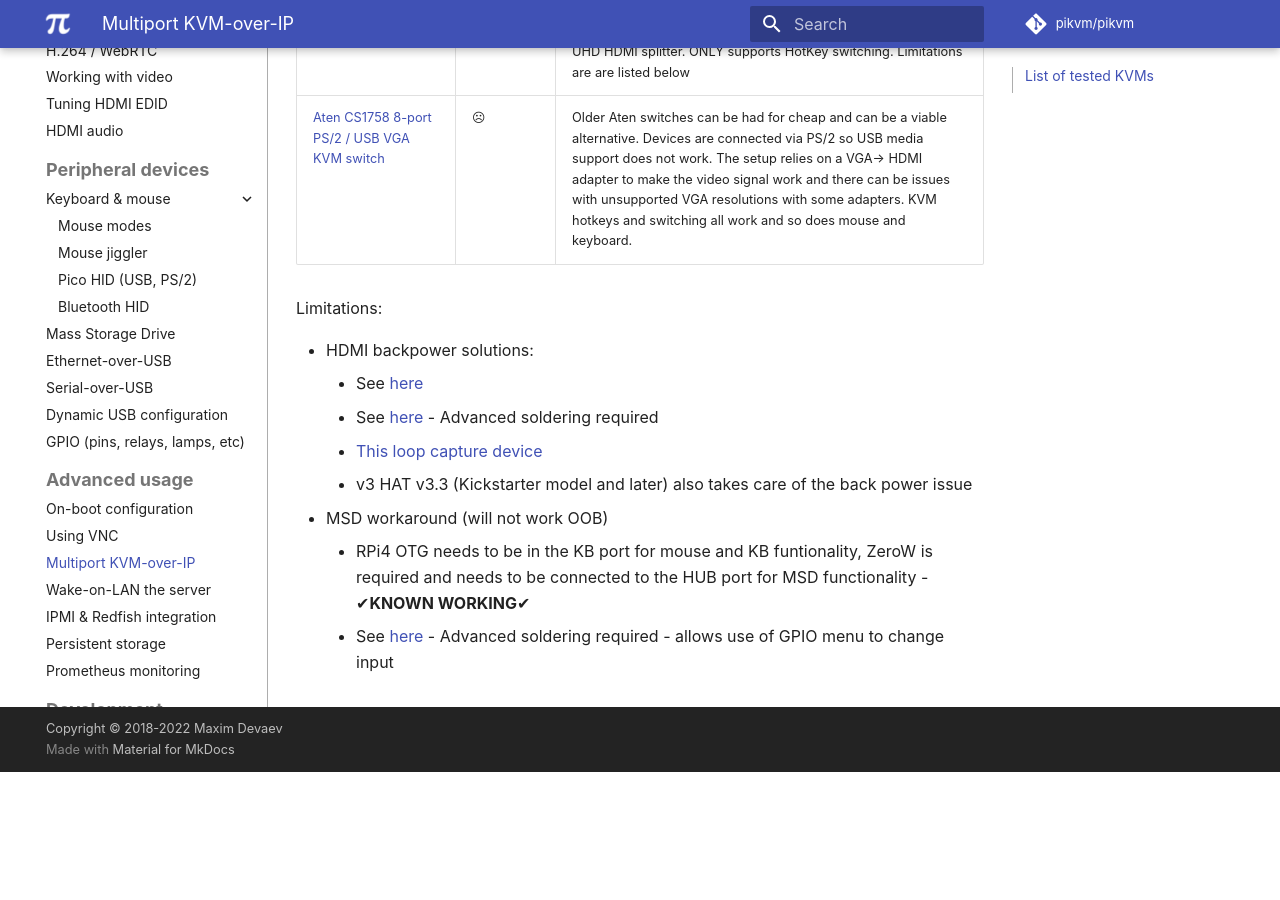
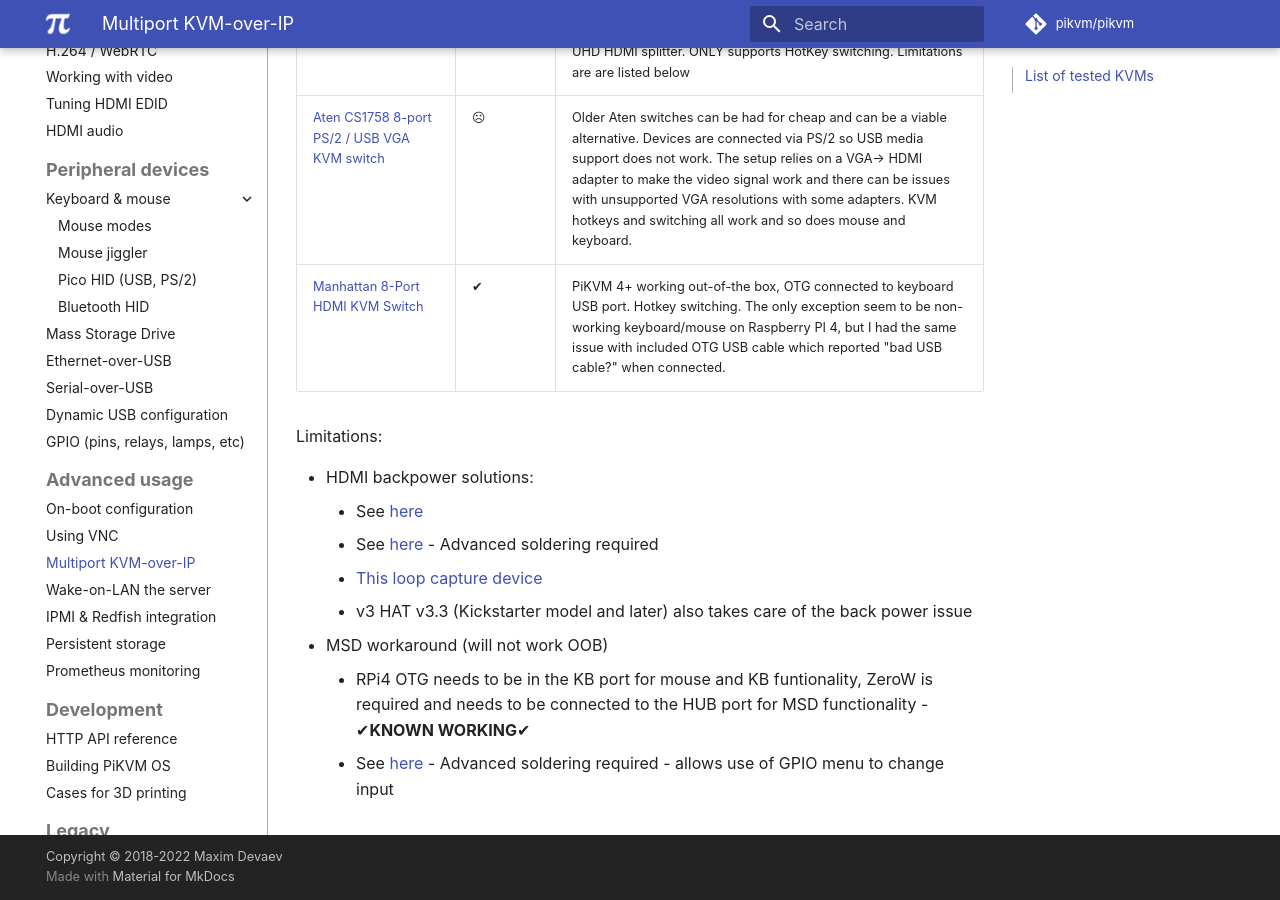
Before and after one commit to pikvm/pikvm, an MkDocs documentation site: the page built from docs/multiport.md, in a window 1280 px wide and 900 px high, scrolled down 1391 px. Built offline with MkDocs 1.6.1 and Material for MkDocs 9.7.7, drawn with Linux system fonts in a browser that asks for light colours; some web fonts are replaced; comment, search, counter and statistics services are not loaded; before the commit the page ends 2163 px from its top, so only the background shows below that.

Commit message:
Added Manhattan KVM switch

```diff
--- a/docs/multiport.md
+++ b/docs/multiport.md
@@ -28,6 +28,7 @@
 | [XH-HK4401 4-port HDMI USB KVM Switch](https://www.aliexpress.com/item/4000849336545.html) | ✔ | [Using with PiKVM](xh_hk4401.md) - USB MSD works, requires the HDMI backpower solutions found below |
 | [AIMOS 8-port HDMI USB-C KVM Switch](https://www.amazon.de/AIMOS-Umschalter-Tastatur-unterst%C3%BCtzen-verbunden/dp/B08FR5K111/) | ☹ | Similar to Ali's noname model, available in 4/8port editions, has same HDMI bridge boot problem/solution using a Marmitek 312 UHD HDMI splitter. ONLY supports HotKey switching.  Limitations are are listed below |
 | [Aten CS1758 8-port PS/2 / USB VGA KVM switch](https://www.aten.com/global/en/products/kvm/rack-kvm-switches/cs1758/) | ☹ | Older Aten switches can be had for cheap and can be a viable alternative. Devices are connected via PS/2 so USB media support does not work. The setup relies on a VGA-> HDMI adapter to make the video signal work and there can be issues with unsupported VGA resolutions with some adapters. KVM hotkeys and switching all work and so does mouse and keyboard. |
+| [Manhattan 8-Port HDMI KVM Switch](https://manhattanproducts.eu/products/manhattan-en-8-port-hdmi-kvm-switch-152785) | ✔ | PiKVM 4+ working out-of-the box, OTG connected to keyboard USB port. Hotkey switching. The only exception seem to be non-working keyboard/mouse on Raspberry PI 4, but I had the same issue with included OTG USB cable which reported "bad USB cable?" when connected. |
 
 Limitations:
 
```
